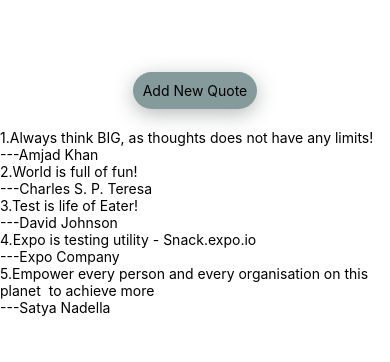
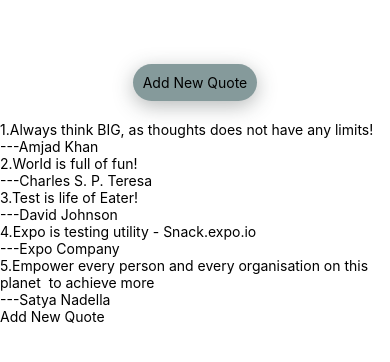
Before and after one commit to amjadk12/ReactNatExpoFunApps, a React Native app: screen / in a window 390 px wide. Shown: the part 228-590 px from the top of the page. Built offline with nearby package versions, Linux system fonts and the light colour scheme.

Commit message:
Updated the component added the action

```diff
--- a/App.js
+++ b/App.js
@@ -25,6 +25,15 @@
     ]
   };
 
+  handleNewQuote = () => {
+    const quote = {
+      id: 6,
+      value: "Humne tumko dekha.. aap ke mobile mein!",
+      auth: "Faizaan Khan"
+    };
+    let quotes = this.state.quotes.concat(quote);
+    this.setState({ quotes });
+  };
   render() {
     return (
       <View style={styles.container}>
@@ -36,7 +45,7 @@
         >
           <Text>Add New Quote</Text>
         </TouchableOpacity>
-        <Quotes quotes={this.state.quotes} />
+        <Quotes quotes={this.state.quotes} onNewQuote={this.handleNewQuote} />
       </View>
     );
   }
--- a/Component/Quotes.js
+++ b/Component/Quotes.js
@@ -1,10 +1,10 @@
 import React, { Component } from "react";
-import { View, Text } from "react-native";
+import { View, Text, TouchableOpacity, StyleSheet } from "react-native";
 import { Quote } from "./Quote";
 
 export class Quotes extends Component {
   render() {
-    const { quotes } = this.props;
+    const { quotes, onNewQuote } = this.props;
     return (
       <View>
         {quotes.map(quote => (
@@ -14,9 +14,11 @@
             QuoteAuthor={quote.auth}
           />
         ))}
+        <TouchableOpacity onPress={onNewQuote}>
+          <Text>Add New Quote</Text>
+        </TouchableOpacity>
       </View>
     );
   }
 }
-
 export default Quotes;
```
